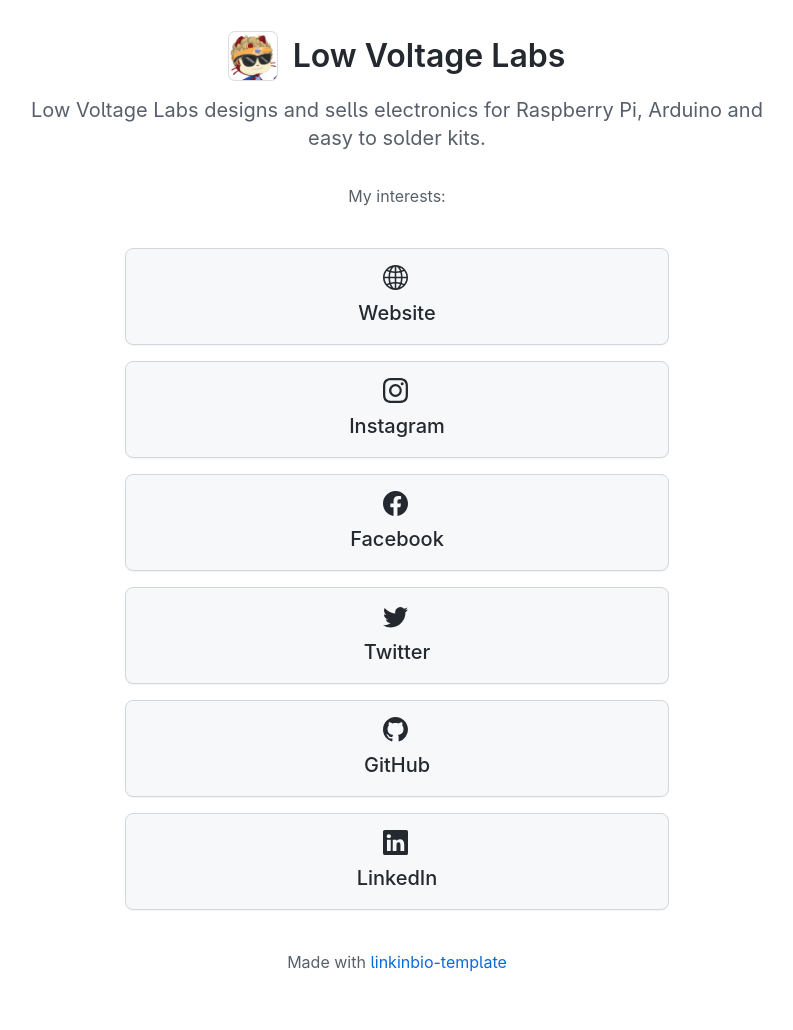
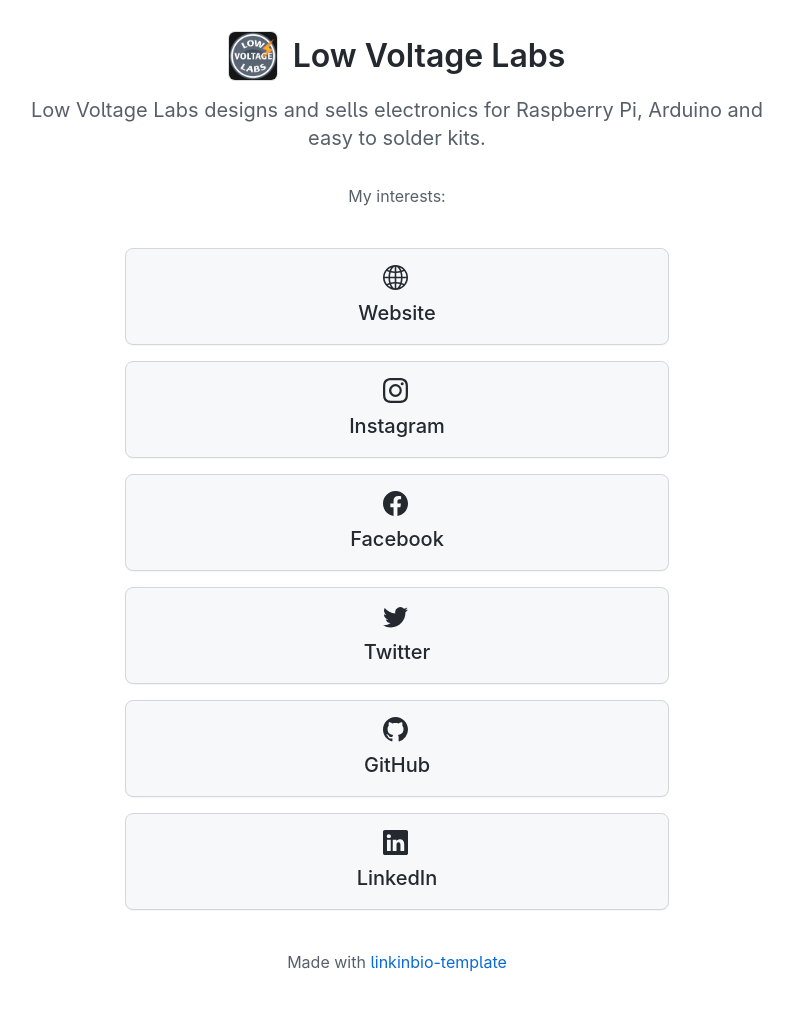
Before and after one commit to Thompson-Eric/lvl_linkinbiosite, a Jekyll site: the page built from index.md, in a window 1280 px wide. Shown: the whole page, without its empty margins (243-1036 px from the left). Built offline with Jekyll 4.4.1, drawn with Linux system fonts in a browser that asks for light colours; our own code applies the rules of GitHub Pages for plain Markdown files.

Commit message:
Update index.md

```diff
--- a/index.md
+++ b/index.md
@@ -1,6 +1,6 @@
 ---
 avatar-name: "Low Voltage Labs"
-avatar-url: "assets/img/avatar.jpg"
+avatar-url: "assets/img/low_voltage_labs~final-250 w-black.png"
 avatar-alt-text: "Low Voltage Labs logo"
 interest-prefix: "My interests:"
 ---
```
